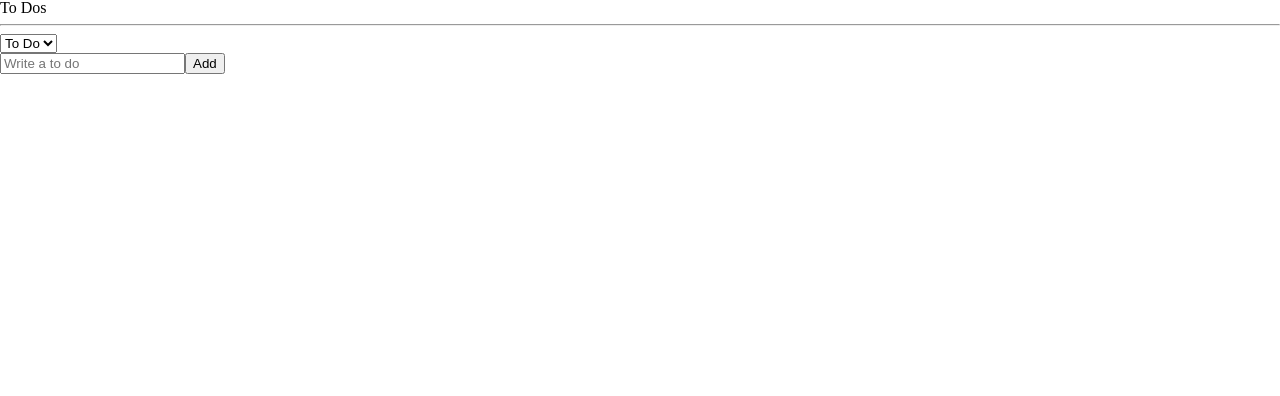
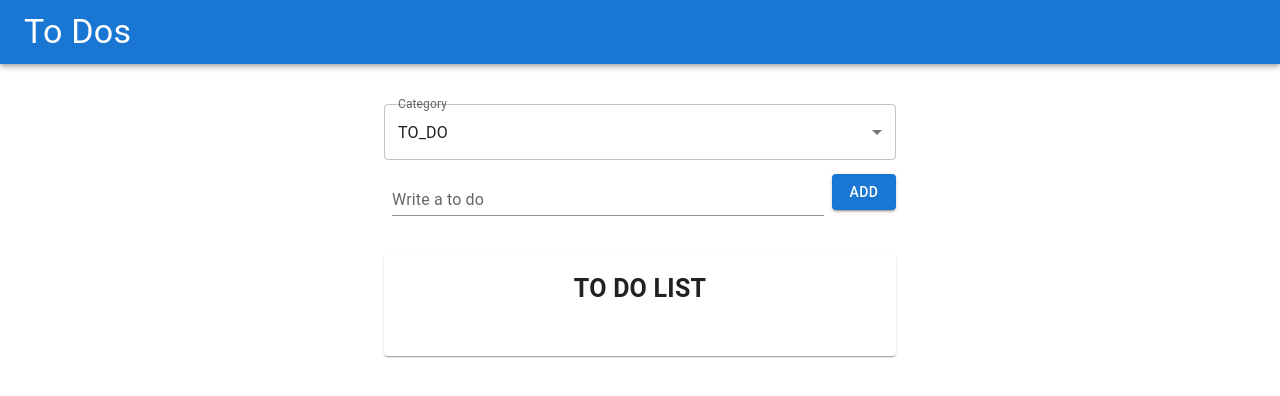
Before and after one commit to pjk0007/react-types-todolist, a React (Create React App) app: page / in a window 1280 px wide. Shown: the top 396 px of the page. Built offline with nearby package versions, Linux system fonts and the light colour scheme.

Commit message:
done code challenge

```diff
--- a/src/App.tsx
+++ b/src/App.tsx
@@ -1,6 +1,7 @@
-import { createGlobalStyle } from "styled-components";
+import styled, { createGlobalStyle } from "styled-components";
 import reset from "styled-reset";
 import ToDoList from "./components/ToDoList";
+import NavBar from "./components/NavBar";
 
 const GlobalStyle = createGlobalStyle`
   @import url('https://fonts.googleapis.com/css2?family=Source+Sans+Pro:wght@300;400&display=swap');
@@ -11,6 +12,7 @@ function App() {
   return (
     <>
       <GlobalStyle />
+      <NavBar />
       <ToDoList />
     </>
   );
--- a/src/atoms.tsx
+++ b/src/atoms.tsx
@@ -1,4 +1,6 @@
 import { atom, selector } from "recoil";
+
+export const LocalToDo = "LocalToDo";
 
 export enum Categories {
   "TO_DO" = "TO_DO",
@@ -19,7 +21,7 @@ export const categoryState = atom<Categories>({
 
 export const toDoState = atom<IToDo[]>({
   key: "toDo",
-  default: [],
+  default: JSON.parse(localStorage.getItem(LocalToDo) ?? "[]"),
 });
 
 export const toDoSelector = selector({
--- /dev/null
+++ b/src/components/CategorySelect.tsx
@@ -0,0 +1,34 @@
+import {
+  FormControl,
+  InputLabel,
+  MenuItem,
+  Select,
+  SelectChangeEvent,
+} from "@mui/material";
+import { useRecoilState } from "recoil";
+import { Categories, categoryState } from "../atoms";
+
+function CategorySelect() {
+  const [category, setCategory] = useRecoilState(categoryState);
+  const onChange = (event: SelectChangeEvent) => {
+    setCategory(event?.target.value as any);
+  };
+
+  return (
+    <FormControl fullWidth>
+      <InputLabel id="category-input-label">Category</InputLabel>
+      <Select
+        labelId="category-label"
+        id="category"
+        value={category}
+        onChange={onChange}
+      >
+        <MenuItem value={Categories.TO_DO}>{Categories.TO_DO}</MenuItem>
+        <MenuItem value={Categories.DOING}>{Categories.DOING}</MenuItem>
+        <MenuItem value={Categories.DONE}>{Categories.DONE}</MenuItem>
+      </Select>
+    </FormControl>
+  );
+}
+
+export default CategorySelect;
--- a/src/components/CreateToDo.tsx
+++ b/src/components/CreateToDo.tsx
@@ -1,29 +1,48 @@
+import styled from "styled-components";
+import { Button, TextField } from "@mui/material";
 import { useForm } from "react-hook-form";
-import { useRecoilValue, useSetRecoilState } from "recoil";
-import { categoryState, toDoState } from "../atoms";
+import { useRecoilState, useRecoilValue } from "recoil";
+import { categoryState, LocalToDo, toDoState } from "../atoms";
+import { useEffect } from "react";
 
 interface IForm {
   toDo: string;
 }
 
+const Form = styled.form`
+  display: flex;
+  justify-content: center;
+  align-items: center;
+  margin-bottom: 30px;
+`;
+
 function CreateToDo() {
-  const setToDos = useSetRecoilState(toDoState);
+  const [toDos, setToDos] = useRecoilState(toDoState);
   const category = useRecoilValue(categoryState);
   const { register, handleSubmit, setValue } = useForm<IForm>();
   const handleValid = ({ toDo }: IForm) => {
     setToDos((prev) => [{ text: toDo, id: Date.now(), category }, ...prev]);
     setValue("toDo", "");
   };
+  useEffect(() => {
+    localStorage.setItem(LocalToDo, JSON.stringify(toDos));
+  }, [toDos]);
+
   return (
-    <form onSubmit={handleSubmit(handleValid)}>
-      <input
+    <Form onSubmit={handleSubmit(handleValid)}>
+      <TextField
         {...register("toDo", {
           required: "Please write a To Do",
         })}
-        placeholder="Write a to do"
+        id="toDo"
+        label="Write a to do"
+        variant="standard"
+        sx={{ m: 1, width: "100%" }}
       />
-      <button>Add</button>
-    </form>
+      <Button type="submit" variant="contained">
+        Add
+      </Button>
+    </Form>
   );
 }
 
--- /dev/null
+++ b/src/components/NavBar.tsx
@@ -0,0 +1,13 @@
+import { AppBar, Toolbar, Typography } from "@mui/material";
+
+function NavBar() {
+  return (
+    <AppBar position="static">
+      <Toolbar>
+        <Typography variant="h4">To Dos</Typography>
+      </Toolbar>
+    </AppBar>
+  );
+}
+
+export default NavBar;
--- a/src/components/ToDo.tsx
+++ b/src/components/ToDo.tsx
@@ -1,8 +1,15 @@
-import { useSetRecoilState } from "recoil";
-import { Categories, IToDo, toDoState } from "../atoms";
+import { Button, ButtonGroup, ListItem, Typography } from "@mui/material";
+import { useEffect } from "react";
+import { useRecoilState } from "recoil";
+import { Categories, IToDo, LocalToDo, toDoState } from "../atoms";
 
 function ToDo({ text, category, id }: IToDo) {
-  const setToDos = useSetRecoilState(toDoState);
+  const [toDos, setToDos] = useRecoilState(toDoState);
+  useEffect(() => {
+    const toDoLists = JSON.parse(localStorage.getItem(LocalToDo) ?? "[]");
+    setToDos(toDoLists);
+  }, []);
+
   const onClick = (event: React.MouseEvent<HTMLButtonElement>) => {
     const {
       currentTarget: { name },
@@ -18,25 +25,48 @@ function ToDo({ text, category, id }: IToDo) {
       ];
     });
   };
+  const onDelete = (event: React.MouseEvent<HTMLButtonElement>) => {
+    setToDos((oldToDos) => {
+      const targetIndex = oldToDos.findIndex((toDo) => toDo.id === id);
+
+      return [
+        ...oldToDos.slice(0, targetIndex),
+        ...oldToDos.slice(targetIndex + 1),
+      ];
+    });
+  };
   return (
-    <li>
-      <span>{text}</span>
+    <ListItem
+      id={String(id)}
+      sx={{ display: "flex", justifyContent: "space-between" }}
+    >
+      <Typography sx={{ fontSize: 20 }}>
+        <Button sx={{ p: 0 }} onClick={onDelete}>
+          ❌
+        </Button>
+        {text}
+      </Typography>
+      <ButtonGroup
+        variant="contained"
+        aria-label="moving category button group"
+      >
         {category !== Categories.TO_DO && (
-        <button name={Categories.TO_DO} onClick={onClick}>
+          <Button variant="outlined" name={Categories.TO_DO} onClick={onClick}>
             To Do
-        </button>
+          </Button>
         )}
         {category !== Categories.DOING && (
-        <button name={Categories.DOING} onClick={onClick}>
+          <Button variant="outlined" name={Categories.DOING} onClick={onClick}>
             Doing
-        </button>
+          </Button>
         )}
         {category !== Categories.DONE && (
-        <button name={Categories.DONE} onClick={onClick}>
+          <Button variant="outlined" name={Categories.DONE} onClick={onClick}>
             Done
-        </button>
+          </Button>
         )}
-    </li>
+      </ButtonGroup>
+    </ListItem>
   );
 }
 
--- /dev/null
+++ b/src/components/ToDoCard.tsx
@@ -0,0 +1,28 @@
+import { Card, CardContent, Typography, List } from "@mui/material";
+import { useRecoilValue } from "recoil";
+import { toDoSelector } from "../atoms";
+import ToDo from "./ToDo";
+
+function ToDoCard() {
+  const toDos = useRecoilValue(toDoSelector);
+  return (
+    <Card>
+      <CardContent>
+        <Typography
+          align="center"
+          sx={{ fontWeight: 600, fontSize: 25 }}
+          gutterBottom
+        >
+          TO DO LIST
+        </Typography>
+        <List>
+          {toDos?.map((toDo) => (
+            <ToDo key={toDo.id} {...toDo} />
+          ))}
+        </List>
+      </CardContent>
+    </Card>
+  );
+}
+
+export default ToDoCard;
--- a/src/components/ToDoList.tsx
+++ b/src/components/ToDoList.tsx
@@ -1,30 +1,21 @@
-import React from "react";
-import { useRecoilState, useRecoilValue } from "recoil";
-import { Categories, categoryState, toDoSelector } from "../atoms";
+import styled from "styled-components";
+import CategorySelect from "./CategorySelect";
 import CreateToDo from "./CreateToDo";
-import ToDo from "./ToDo";
+import ToDoCard from "./ToDoCard";
+
+const MainBox = styled.div`
+  width: 40vw;
+  min-width: 500px;
+  margin: 5vh auto;
+`;
 
 function ToDoList() {
-  const toDos = useRecoilValue(toDoSelector);
-  const [category, setCategory] = useRecoilState(categoryState);
-  const onInput = (event: React.FormEvent<HTMLSelectElement>) => {
-    setCategory(event.currentTarget.value as any);
-  };
-
   return (
-    <div>
-      <h1>To Dos</h1>
-      <hr />
-      <select value={category} onInput={onInput}>
-        <option value={Categories.TO_DO}>To Do</option>
-        <option value={Categories.DOING}>Doing</option>
-        <option value={Categories.DONE}>Done</option>
-      </select>
+    <MainBox>
+      <CategorySelect />
       <CreateToDo />
-      {toDos?.map((toDo) => (
-        <ToDo key={toDo.id} {...toDo} />
-      ))}
-    </div>
+      <ToDoCard />
+    </MainBox>
   );
 }
 export default ToDoList;
--- a/src/theme.ts
+++ b/src/theme.ts
@@ -5,3 +5,9 @@ export const darkTheme:DefaultTheme = {
     textColor:"black",
     accentColor:"#9c88ff",
 }
+
+export const lightTheme:DefaultTheme = {
+    bgColor:"#2f3640",
+    textColor:"black",
+    accentColor:"#9c88ff",
+}
```
Also changed, not shown: package.json (+9 -2 lines), 1 other file (tests, documents, lock files or other folders). Lines whose indentation alone changed are shown as unchanged.
